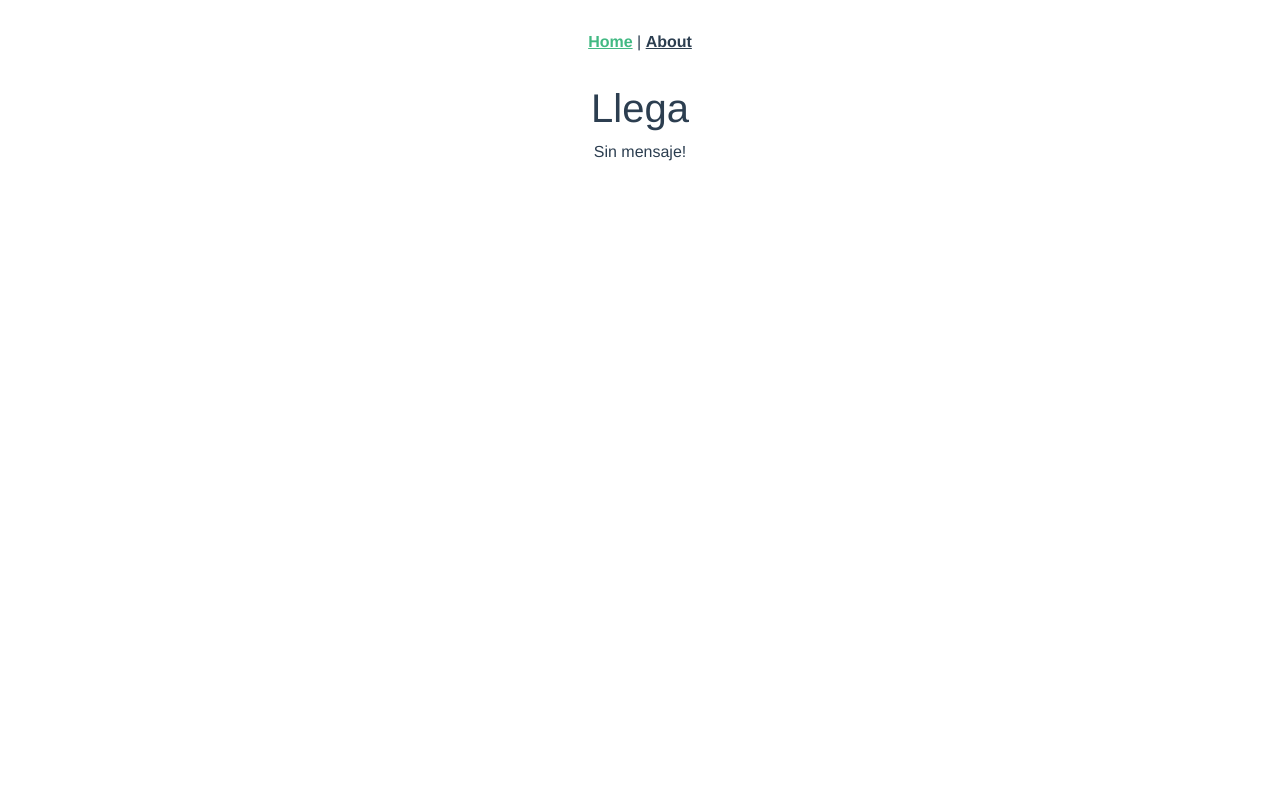
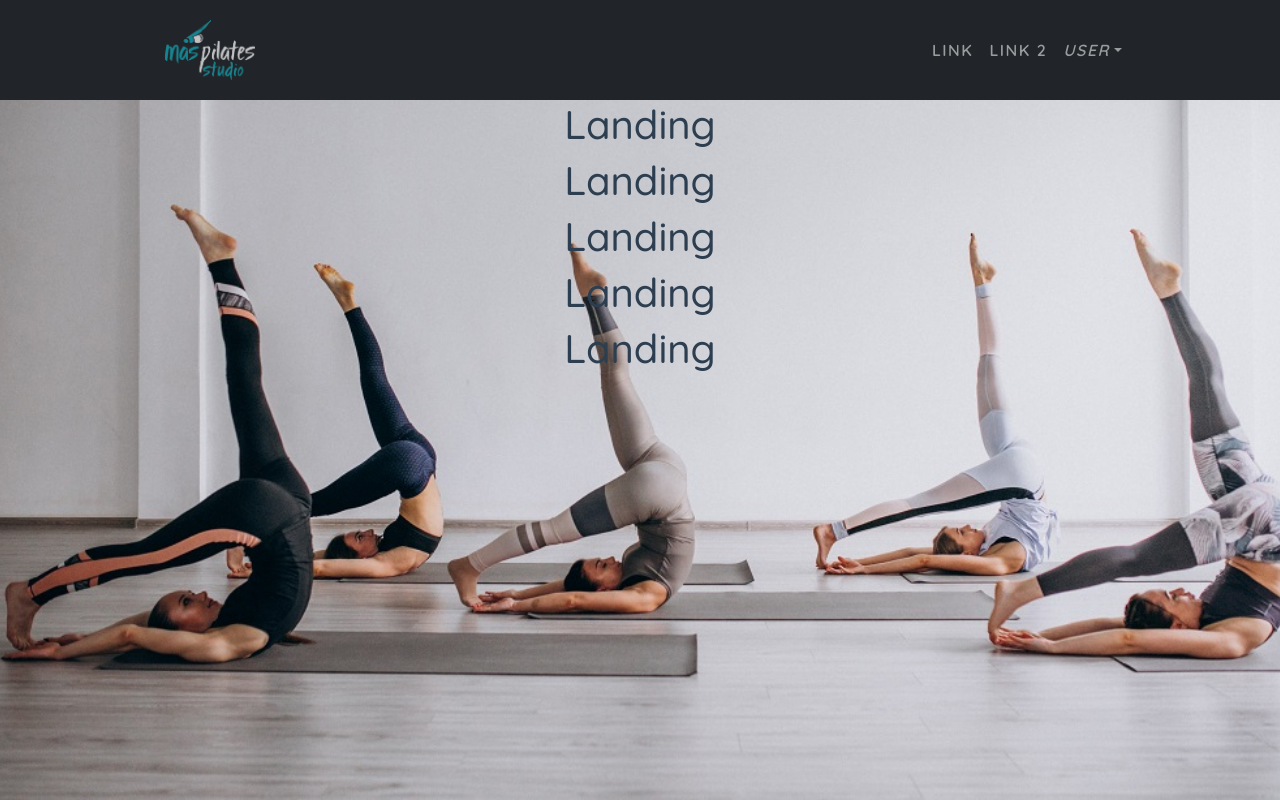
Before and after one commit to MasPilatesStudio/maspilatesstudio_front, a Vue app: page / in a window 1280 px wide. Built offline with nearby package versions, Linux system fonts and the light colour scheme; no server answers.

Commit message:
Añadir header responsive

```diff
--- a/src/App.vue
+++ b/src/App.vue
@@ -1,32 +1,44 @@
 <template>
   <div id="app">
-    <nav>
-      <router-link to="/">Home</router-link> |
-      <router-link to="/about">About</router-link>
-    </nav>
-    <router-view/>
+    <router-view name="landing" />
+    <div
+      id="app"
+      class="container p-0"
+      style="max-width:100%">
+      <router-view name="header" />
+      <router-view
+        :size="size"
+        class="pb-5" />
+    </div>
   </div>
 </template>
+<script>
+export default {
+  data () {
+    return {
+      size: 'sm'
+    }
+  },
+  components () {
+
+  },
+  created () {
+  },
+  methods: {
+
+  }
+}
+</script>
 
 <style lang="scss">
+@import 'src/assets/varibles';
 #app {
-  font-family: Avenir, Helvetica, Arial, sans-serif;
+  font-family: 'Quicksand', sans-serif, sans-serif, Avenir, Helvetica;
+  font-weight: 500;
   -webkit-font-smoothing: antialiased;
   -moz-osx-font-smoothing: grayscale;
   text-align: center;
   color: #2c3e50;
 }
 
-nav {
-  padding: 30px;
-
-  a {
-    font-weight: bold;
-    color: #2c3e50;
-
-    &.router-link-exact-active {
-      color: #42b983;
-    }
-  }
-}
 </style>
--- a/src/assets/_varibles.scss
+++ b/src/assets/_varibles.scss
@@ -1 +1,6 @@
-$background-color: #cacaca
+$primary-color: #EEEEEE;
+$secondary-color: #393E46;
+$third-color: #00ADB5;
+$fourth-color: #AAD8D3;
+
+$white: white
--- a/src/assets/app.scss
+++ b/src/assets/app.scss
@@ -1,3 +1,14 @@
 @import 'node_modules/bootstrap/scss/bootstrap';
+@import url('https://fonts.googleapis.com/css2?family=Quicksand:wght@400;500;600&display=swap');
+@import './varibles';
 
-@import './varibles'
+img {
+  max-width: 100%;
+  max-height: 100%;
+  object-fit: cover;
+}
+
+.row {
+  margin: 0 auto;
+  width: 100%;
+}
--- a/src/router/index.js
+++ b/src/router/index.js
@@ -8,8 +8,11 @@ Vue.use(VueRouter)
 const routes = [
   {
     path: '/',
-    name: 'home',
-    component: Home
+    name: 'landing',
+    components: {
+      header: () => import('@/views/Header.vue'),
+      default: () => import('@/views/Landing')
+    }
   },
   {
     path: '/about',
@@ -17,12 +20,12 @@ const routes = [
     // route level code-splitting
     // this generates a separate chunk (about.[hash].js) for this route
     // which is lazy-loaded when the route is visited.
-    component: () => import(/* webpackChunkName: "about" */ '../views/AboutView.vue')
+    components: () => import(/* webpackChunkName: "about" */ '../views/AboutView.vue')
   },
   {
     path: '/prueba',
     name: 'HomeMessage',
-    component: Home
+    components: Home
   }
 ]
 
--- /dev/null
+++ b/src/views/Header.vue
@@ -0,0 +1,78 @@
+<template>
+  <div class="header">
+  <b-navbar toggleable="lg" type="dark" variant="dark" class="d-flex">
+    <b-navbar-brand href="#">
+      <img src="../assets/header_t.png" alt="logo" class="icon-logo" />
+    </b-navbar-brand>
+
+    <b-navbar-toggle target="nav-collapse"></b-navbar-toggle>
+
+    <b-collapse id="nav-collapse" is-nav class="justify-content-end">
+      <!-- Right aligned nav items -->
+      <b-navbar-nav class="ml-auto">
+        <b-nav-item href="#">Link</b-nav-item>
+        <b-nav-item href="#">Link 2</b-nav-item>
+        <b-nav-item-dropdown right>
+          <!-- Using 'button-content' slot -->
+          <template #button-content>
+            <em>User</em>
+          </template>
+          <b-dropdown-item href="#">Profile</b-dropdown-item>
+          <b-dropdown-item href="#">Sign Out</b-dropdown-item>
+        </b-nav-item-dropdown>
+      </b-navbar-nav>
+    </b-collapse>
+  </b-navbar>
+</div>
+</template>
+<script>
+export default {
+  name: 'HomeMessage',
+  data () {
+    return {
+      nav: null
+    }
+  },
+  created () {
+    this.nav = document.querySelector('.nav-link')
+  },
+  methods: {
+    click () {
+      this.nav.classList.toggle('open')
+    }
+  }
+}
+</script>
+
+<style lang="scss">
+@import 'src/assets/varibles';
+.header {
+  position: sticky;
+  top: 0;
+}
+
+.icon-logo {
+  width: 6em;
+  height: 3em;
+  object-fit: contain;
+}
+
+.navbar {
+  padding-left: 15px;
+  padding-right: 15px;
+  padding-top: 15px;
+  padding-bottom: 15px;
+  text-transform: uppercase;
+  letter-spacing: 1.5px;
+  font-weight: 600;
+
+}
+
+@media(min-width: 850px) {
+  .navbar {
+    padding-left: 150px;
+    padding-right: 150px;
+  }
+}
+
+</style>
--- /dev/null
+++ b/src/views/Landing.vue
@@ -0,0 +1,37 @@
+<template>
+  <div class="landing w-100 h-90">
+    <img src="../assets/landing_logo.jpg" class="w-100 h-100 img-landing">
+    <h1>Landing</h1>
+    <h1>Landing</h1>
+    <h1>Landing</h1>
+    <h1>Landing</h1>
+    <h1>Landing</h1>
+  </div>
+</template>
+
+<script>
+
+export default {
+  name: 'LandingPage'
+
+}
+</script>
+<style>
+.landing {
+  height: 1;
+  background-repeat: no-repeat;
+  background-attachment: scroll;
+  background-position: center center;
+  background-size: cover;
+}
+
+.img-landing {
+  width: 100%;
+  width: 100%;
+  position: absolute;
+  top: 0;
+  left: 0;
+  z-index: -1;
+}
+
+</style>
```
Also changed, not shown: src/assets/landing_logo.jpg (added).
